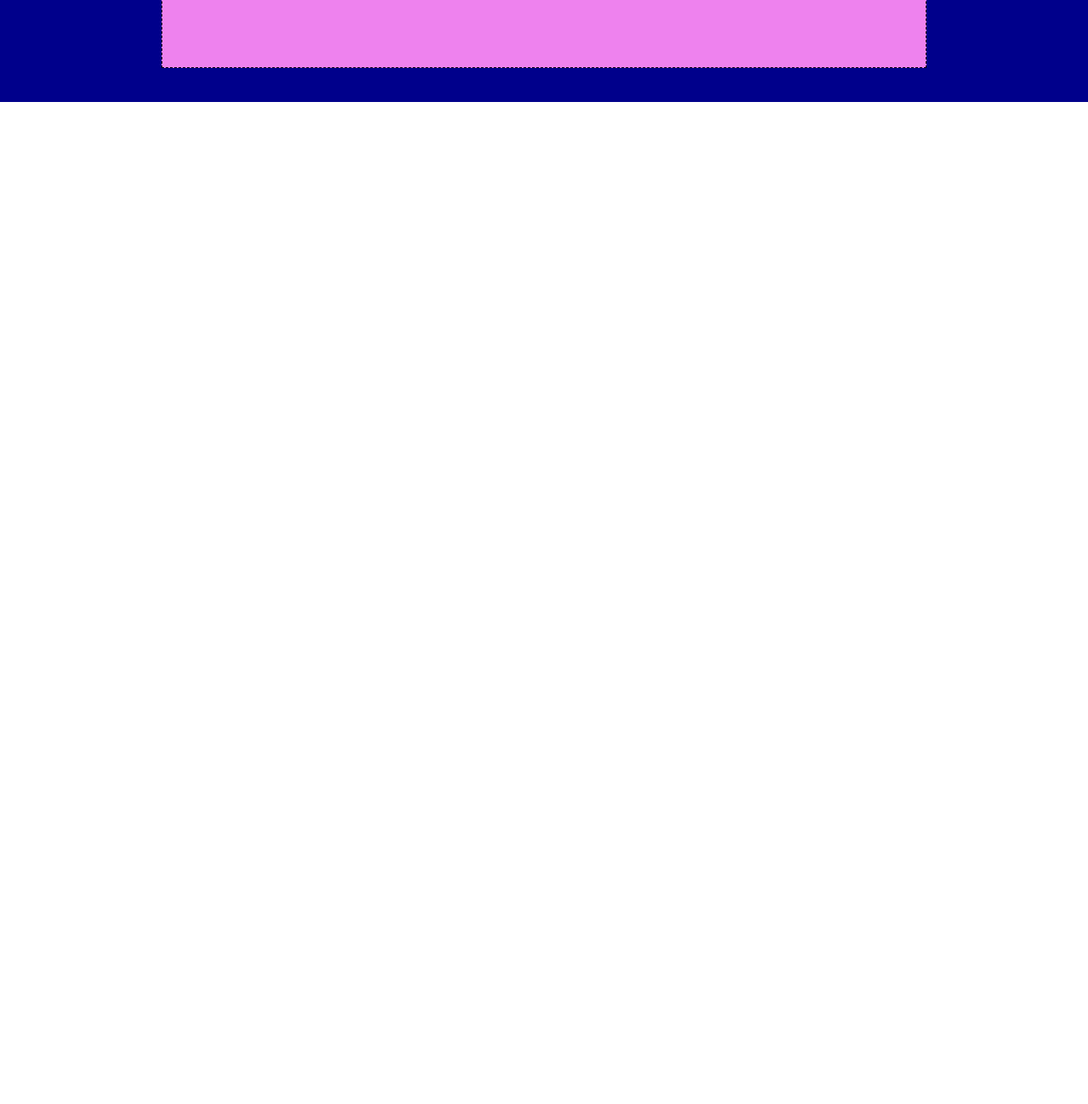
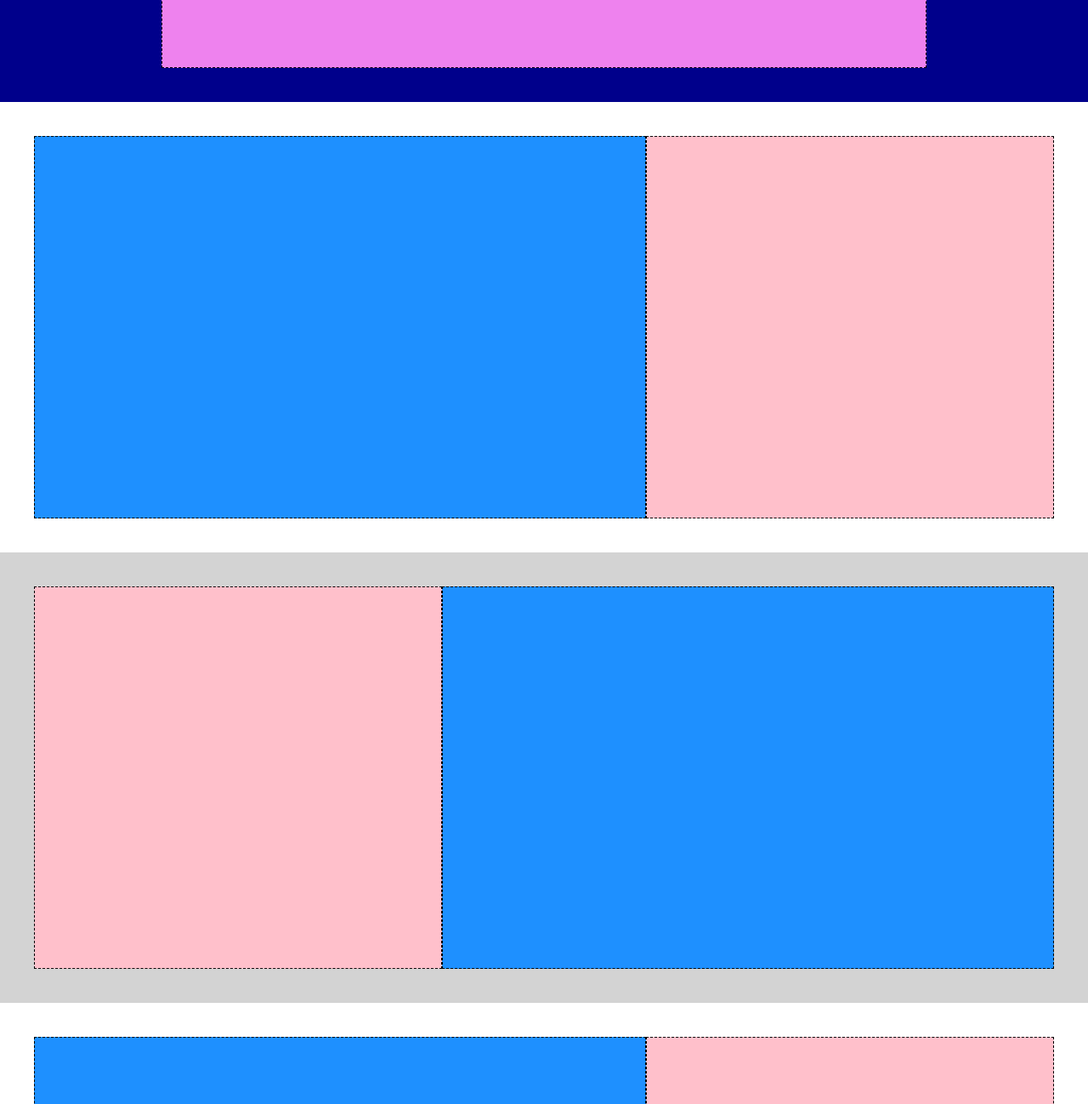
Before and after one commit to erikaCutugno/htmlcss-struttura-discord, a plain HTML site: page index.html in a window 1280 px wide. Shown: the part 322-1621 px from the top of the page at 85% size. Before the commit the page ends 800 px from the top, so only its background shows below. Drawn offline with Linux system fonts and the light colour scheme.

Commit message:
feat: add section

```diff
--- a/css/style.css
+++ b/css/style.css
@@ -16,6 +16,7 @@
     margin-left: auto;
     margin-right: auto;
 }
+
 /*------------
    HEADER
 ------------*/
@@ -53,3 +54,56 @@
     min-height: 300px;
     border: 1px dashed black;
 }
+
+/*------------
+   MAIN
+------------*/
+
+.section-top > .container{
+    display: flex;
+    padding: 40px 0;
+}
+.section-top .big, .section-top .small{
+    min-height: 450px ;
+    border: 1px dashed black;
+}
+.section-top .big{
+    background-color: #1e90ff;
+    width: 60%;
+}
+.section-top .small{
+    background-color:#ffc0cb ;
+    width: 40%;
+}
+
+.section-center{
+    background-color:#d3d3d3 ;
+}
+.section-center > .container{
+    display: flex;
+    padding: 40px 0;
+}
+.section-center .big, .section-center .small{
+    min-height: 450px ;
+    border: 1px dashed black;
+}
+.section-center .big{
+    background-color: #1e90ff;
+    width: 60%;
+}
+.section-center .small{
+    background-color:#ffc0cb ;
+    width: 40%;
+}
+
+
+.section-bottom {
+    padding:40px 0;
+    background-color: #d3d3d3;
+}
+.section-bottom .container {
+    display: flex;
+    background-color:#228b22;
+    min-height: 800px;
+    border: 1px dashed black;
+}
--- a/index.html
+++ b/index.html
@@ -19,5 +19,28 @@
         <div class="container"></div>
         </div>
     </header>
+    <main>
+        <section class="section-top">
+            <div class="container">
+                <div class="big"></div>
+                <div class="small"></div>
+            </div>
+        </section>
+        <section class="section-center">
+            <div class="container">
+                <div class="small"></div>
+                <div class="big"></div>
+            </div>
+        </section>
+        <section class="section-top">
+            <div class="container">
+                <div class="big"></div>
+                <div class="small"></div>
+            </div>
+        </section>
+        <section class="section-bottom">
+            <div class="container"></div>
+        </section>
+    </main>
 </body>
 </html>
```
